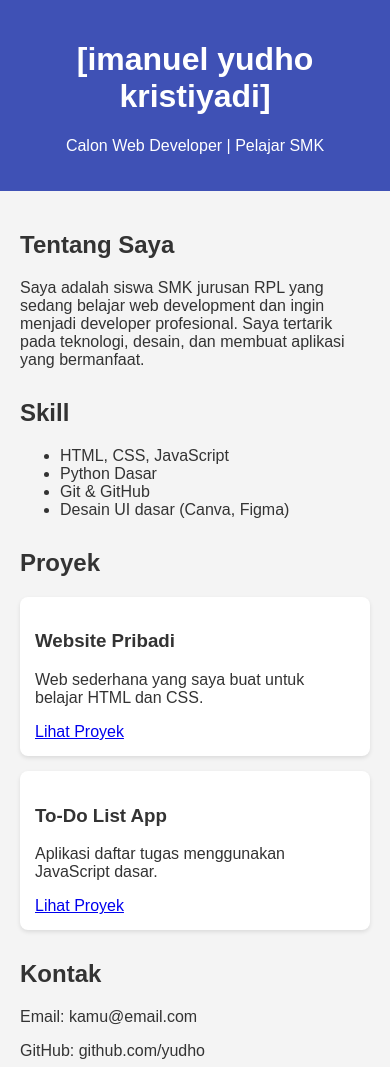
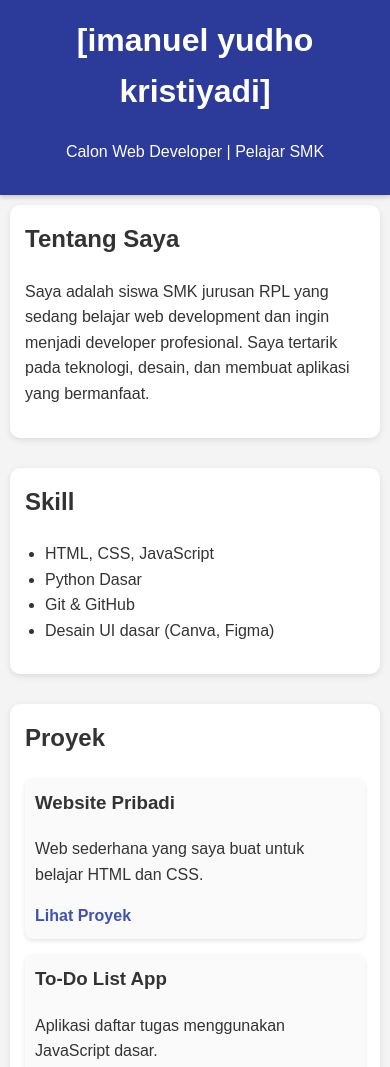
Before and after one commit to Imanuel30/portofolio, a plain HTML site: page index.html in a window 390 px wide. Shown: the top 1067 px of the page. Drawn offline with Linux system fonts and the light colour scheme.

Commit message:
Update index.html

```diff
--- a/index.html
+++ b/index.html
@@ -1,35 +1,98 @@
 <!DOCTYPE html>
 <html lang="id">
 <head>
-  <meta charset="UTF-8">
-  <meta name="viewport" content="width=device-width, initial-scale=1.0">
+  <meta charset="UTF-8" />
+  <meta name="viewport" content="width=device-width, initial-scale=1" />
   <title>Portofolio [imanuel yudho kristiyadi]</title>
   <style>
+    /* Reset & base */
+    * {
+      box-sizing: border-box;
+    }
     body {
       font-family: Arial, sans-serif;
       margin: 0;
       padding: 0;
       background-color: #f4f4f4;
       color: #333;
+      line-height: 1.6;
     }
+    /* Navbar sticky */
     header {
+      position: sticky;
+      top: 0;
       background-color: #3f51b5;
       color: white;
       padding: 20px;
       text-align: center;
+      z-index: 1000;
+      box-shadow: 0 2px 5px rgba(0,0,0,0.2);
+      transition: background-color 0.3s ease;
     }
+    header:hover {
+      background-color: #2c3a9a;
+    }
+    /* Main content */
     main {
       padding: 20px;
+      max-width: 900px;
+      margin: auto;
     }
     .section {
       margin-bottom: 30px;
+      background: white;
+      padding: 20px;
+      border-radius: 10px;
+      box-shadow: 0 2px 6px rgba(0,0,0,0.1);
+      transition: transform 0.3s ease;
+    }
+    /* Animasi saat hover section */
+    .section:hover {
+      transform: translateY(-5px);
+      box-shadow: 0 8px 15px rgba(0,0,0,0.15);
+    }
+    h1, h2, h3 {
+      margin-top: 0;
+    }
+    ul {
+      padding-left: 20px;
     }
     .project {
-      background-color: white;
+      margin-bottom: 15px;
       padding: 15px;
+      background-color: #fafafa;
       border-radius: 8px;
       box-shadow: 0 2px 4px rgba(0,0,0,0.1);
-      margin-bottom: 15px;
+      transition: box-shadow 0.3s ease, background-color 0.3s ease;
+    }
+    .project:hover {
+      background-color: #e3e7ff;
+      box-shadow: 0 6px 10px rgba(0,0,0,0.2);
+    }
+    a {
+      color: #3f51b5;
+      text-decoration: none;
+      font-weight: bold;
+      transition: color 0.3s ease;
+    }
+    a:hover {
+      color: #2c3a9a;
+      text-decoration: underline;
+    }
+    /* Responsive Design */
+    @media (max-width: 600px) {
+      main {
+        padding: 10px;
+      }
+      header {
+        padding: 15px 10px;
+      }
+      .section {
+        padding: 15px;
+      }
+      .project {
+        padding: 10px;
+      }
     }
   </style>
 </head>
@@ -39,11 +102,11 @@
     <p>Calon Web Developer | Pelajar SMK</p>
   </header>
   <main>
-    <section class="section">
+    <section class="section" id="tentang-saya">
       <h2>Tentang Saya</h2>
       <p>Saya adalah siswa SMK jurusan RPL yang sedang belajar web development dan ingin menjadi developer profesional. Saya tertarik pada teknologi, desain, dan membuat aplikasi yang bermanfaat.</p>
     </section>
-    <section class="section">
+    <section class="section" id="skill">
       <h2>Skill</h2>
       <ul>
         <li>HTML, CSS, JavaScript</li>
@@ -52,7 +115,7 @@
         <li>Desain UI dasar (Canva, Figma)</li>
       </ul>
     </section>
-    <section class="section">
+    <section class="section" id="proyek">
       <h2>Proyek</h2>
       <div class="project">
         <h3>Website Pribadi</h3>
@@ -65,11 +128,16 @@
         <a href="#">Lihat Proyek</a>
       </div>
     </section>
-    <section class="section">
+    <section class="section" id="kontak">
       <h2>Kontak</h2>
       <p>Email: kamu@email.com</p>
-      <p>GitHub: github.com/yudho</p>
+      <p>GitHub: <a href="https://github.com/yudho" target="_blank" rel="noopener noreferrer">github.com/yudho</a></p>
     </section>
   </main>
 </body>
 </html>
+
+    </section>
+  </main>
+</body>
+</html>
```
